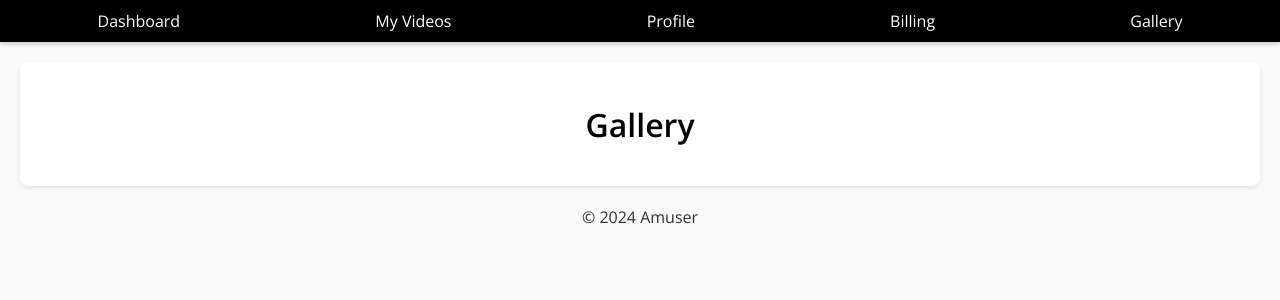
After one commit to MyroslavG/AIST-APP, a Flask app: page /gallery in a window 1280 px wide. The commit adds this page. Shown: the top 300 px of the page. Run offline with Flask 3, Linux system fonts and the light colour scheme; some libraries are stand-ins or nearby versions.

Commit message:
gallery added

```diff
--- a/run.py
+++ b/run.py
@@ -274,6 +274,10 @@ def billing():
 
     return render_template('billing.html', subscription_plan=subscription_plan, subscription_status=subscription_status)
 
+@app.route('/gallery')
+def gallery():
+    return render_template('gallery.html')
+
 @app.route('/logout', methods=['GET', 'POST'])
 def logout():
     session.pop('user', None)
--- a/templates/base.html
+++ b/templates/base.html
@@ -18,6 +18,7 @@
                 <li><a href="{{ url_for('my_videos') }}">My Videos</a></li>
                 <li><a href="{{ url_for('profile') }}">Profile</a></li>
                 <li><a href="{{ url_for('billing') }}">Billing</a></li>
+                <li><a href="{{ url_for('gallery') }}">Gallery</a></li>
             </ul>
         </nav>
     </header>
@@ -35,6 +36,8 @@
     <main>
         {% block content %}
         {% endblock %}
+        {% block scripts %}
+        {% endblock %}
     </main>
 
     <footer>
--- /dev/null
+++ b/templates/gallery.html
@@ -0,0 +1,9 @@
+{% extends "base.html" %}
+
+{% block title %}Billing - VidGenAI{% endblock %}
+
+{% block content %}
+    <div class="container">
+        <h1>Gallery</h1>
+    </div>
+{% endblock %}
```
Also changed, not shown: templates/my_videos.html (+18 -0 lines).
